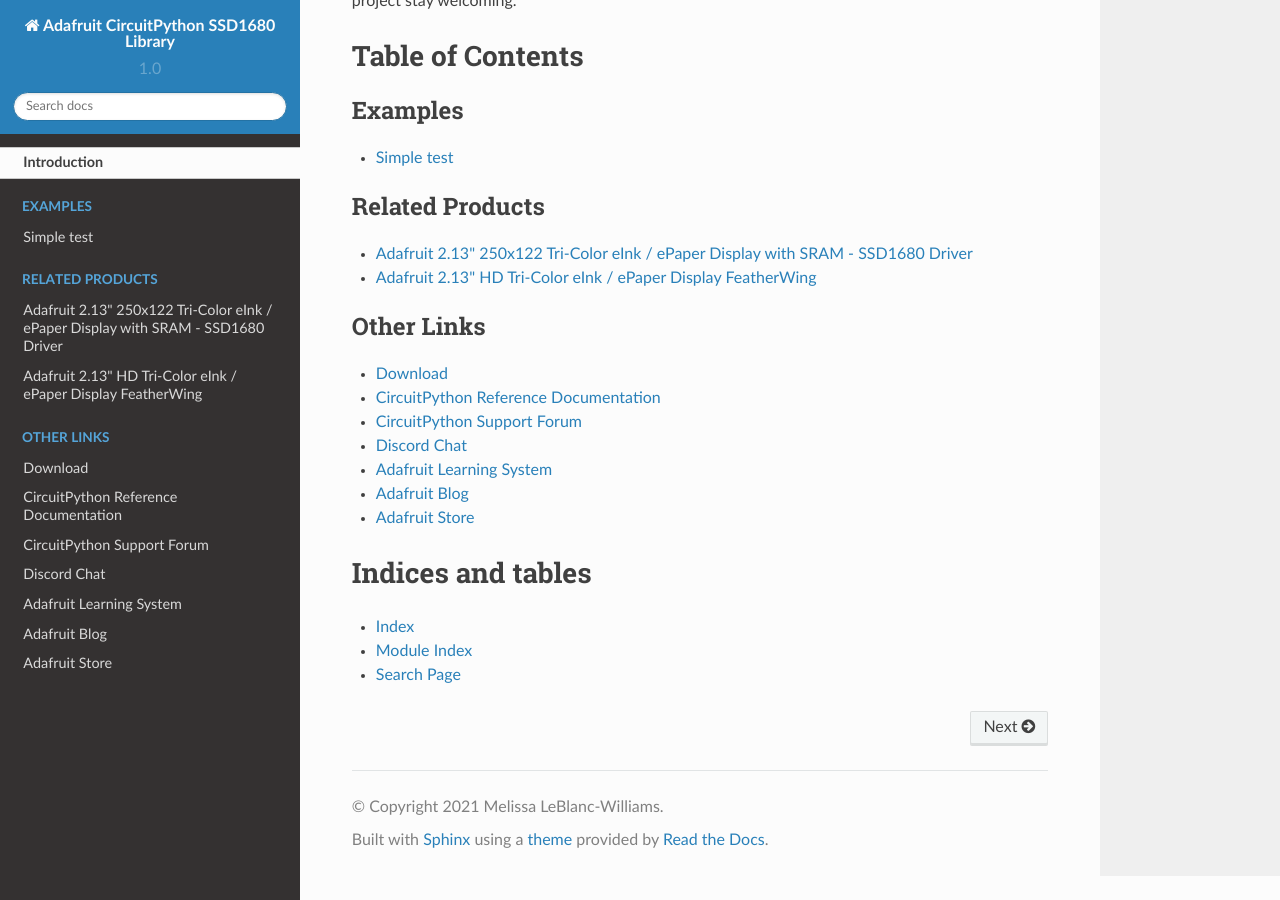
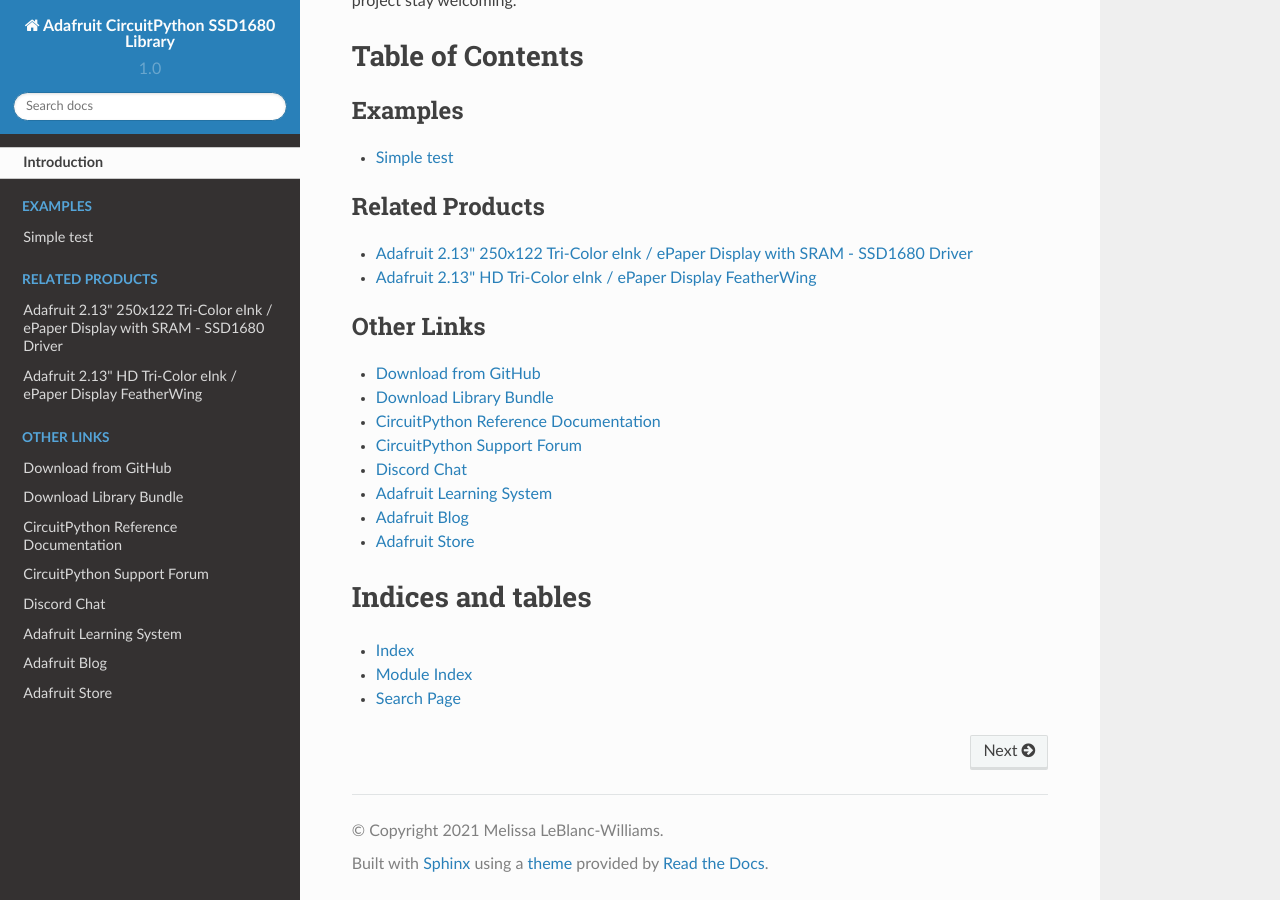
Before and after one commit to adafruit/Adafruit_CircuitPython_SSD1680, a Sphinx documentation site: the page built from docs/index.rst, in a window 1280 px wide and 900 px high, scrolled down 2389 px. Built offline with Sphinx 7.4.7 and the Read the Docs theme 2.0.0, drawn with Linux system fonts in a browser that asks for light colours.

Commit message:
Added cp.org link to index.rst

```diff
--- a/docs/index.rst
+++ b/docs/index.rst
@@ -33,7 +33,8 @@
 .. toctree::
     :caption: Other Links
 
-    Download <https://github.com/adafruit/Adafruit_CircuitPython_SSD1680/releases/latest>
+    Download from GitHub <https://github.com/adafruit/Adafruit_CircuitPython_SSD1680/releases/latest>
+    Download Library Bundle <https://circuitpython.org/libraries>
     CircuitPython Reference Documentation <https://docs.circuitpython.org>
     CircuitPython Support Forum <https://forums.adafruit.com/viewforum.php?f=60>
     Discord Chat <https://adafru.it/discord>
```
